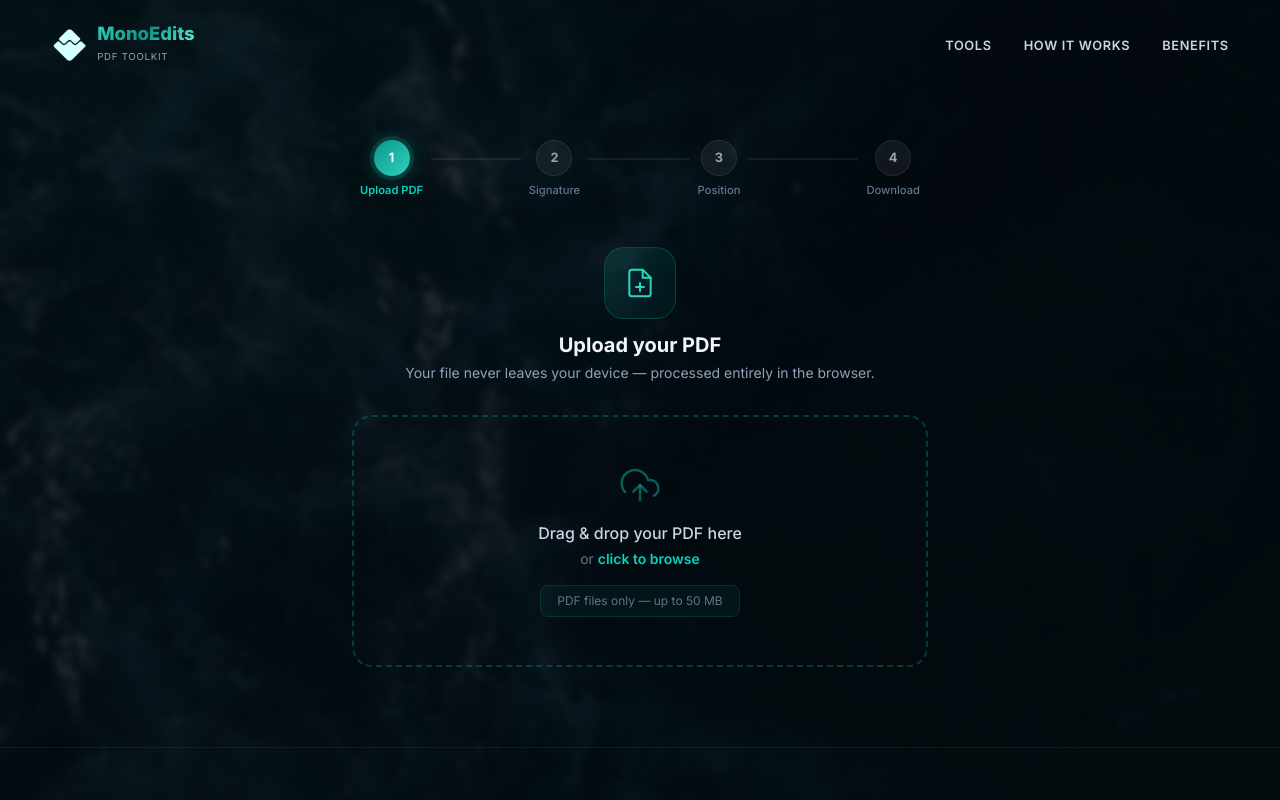
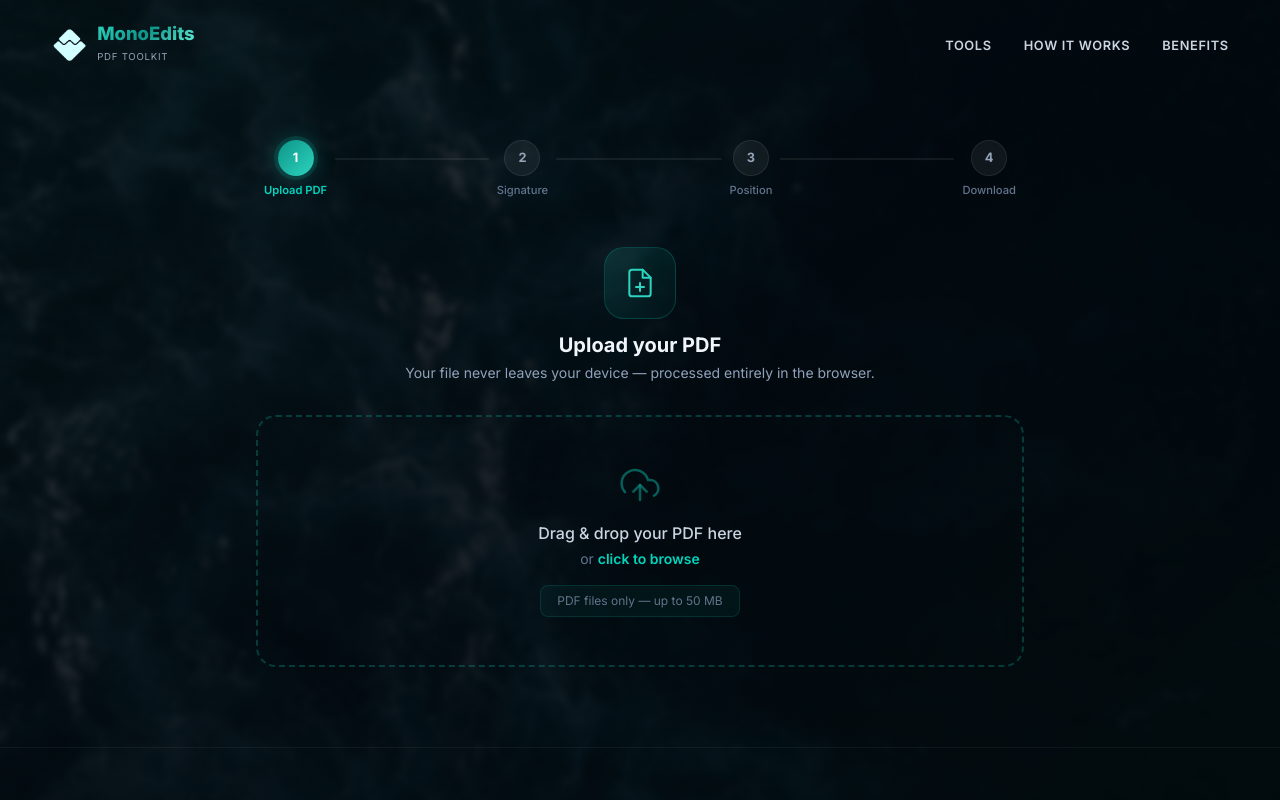
Before and after one commit to ChaniruWeerasinghe/MonoEdits-Pro, a React (Vite) app: page /signatures in a window 1280 px wide. Shown: the top 800 px of the page. Built offline with nearby package versions, Linux system fonts and the light colour scheme.

Commit message:
Fix: Center PDF canvas properly by using inline-block

```diff
--- a/src/components/PDFEditor.jsx
+++ b/src/components/PDFEditor.jsx
@@ -123,7 +123,7 @@ export default function PDFEditor({ pdfBytes, signatureDataUrl, onConfirm }) {
         <div
           className="pdf-editor-wrapper"
           style={{
-            display: 'block',
+            display: 'inline-block',
             visibility: isRendering ? 'hidden' : 'visible',
             position: 'relative',
           }}
--- a/src/components/PDFUploader.jsx
+++ b/src/components/PDFUploader.jsx
@@ -42,7 +42,7 @@ export default function PDFUploader({ onFileLoaded }) {
   const handleInputChange = (e) => processFile(e.target.files?.[0]);
 
   return (
-    <div className="animate-fadeup flex flex-col items-center gap-8 w-full max-w-xl mx-auto">
+    <div className="animate-fadeup flex flex-col items-center gap-8 w-full max-w-3xl mx-auto">
       {/* Icon */}
       <div className="flex flex-col items-center gap-3 text-center">
         <div
--- a/src/components/SignatureInput.jsx
+++ b/src/components/SignatureInput.jsx
@@ -35,7 +35,7 @@ export default function SignatureInput({ onComplete }) {
   };
 
   return (
-    <div className="animate-fadeup flex flex-col gap-6 w-full max-w-xl mx-auto">
+    <div className="animate-fadeup flex flex-col gap-6 w-full max-w-3xl mx-auto">
       <div className="text-center">
         <h2 className="text-xl font-bold text-slate-100">Create your signature</h2>
         <p className="text-sm text-slate-400 mt-1">Draw it freehand or upload an image of your existing signature.</p>
--- a/src/components/StepIndicator.jsx
+++ b/src/components/StepIndicator.jsx
@@ -7,7 +7,7 @@ const STEPS = [
 
 export default function StepIndicator({ currentStep }) {
   return (
-    <div className="flex items-center w-full max-w-xl mx-auto px-2" role="navigation" aria-label="Steps">
+    <div className="flex items-center w-full max-w-3xl mx-auto px-2" role="navigation" aria-label="Steps">
       {STEPS.map((step, index) => {
         const state =
           index < currentStep ? 'done' : index === currentStep ? 'active' : 'pending';
```
